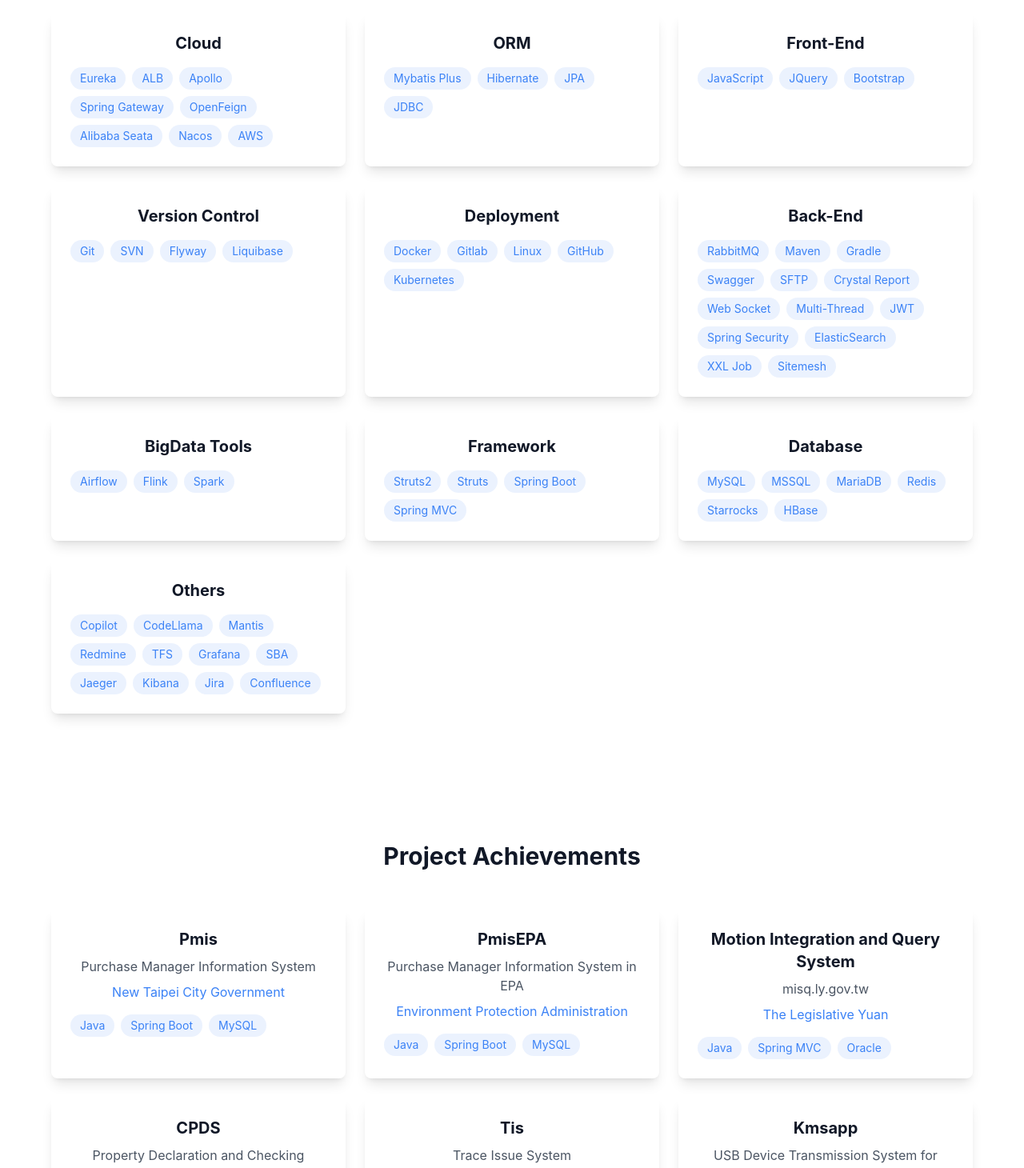
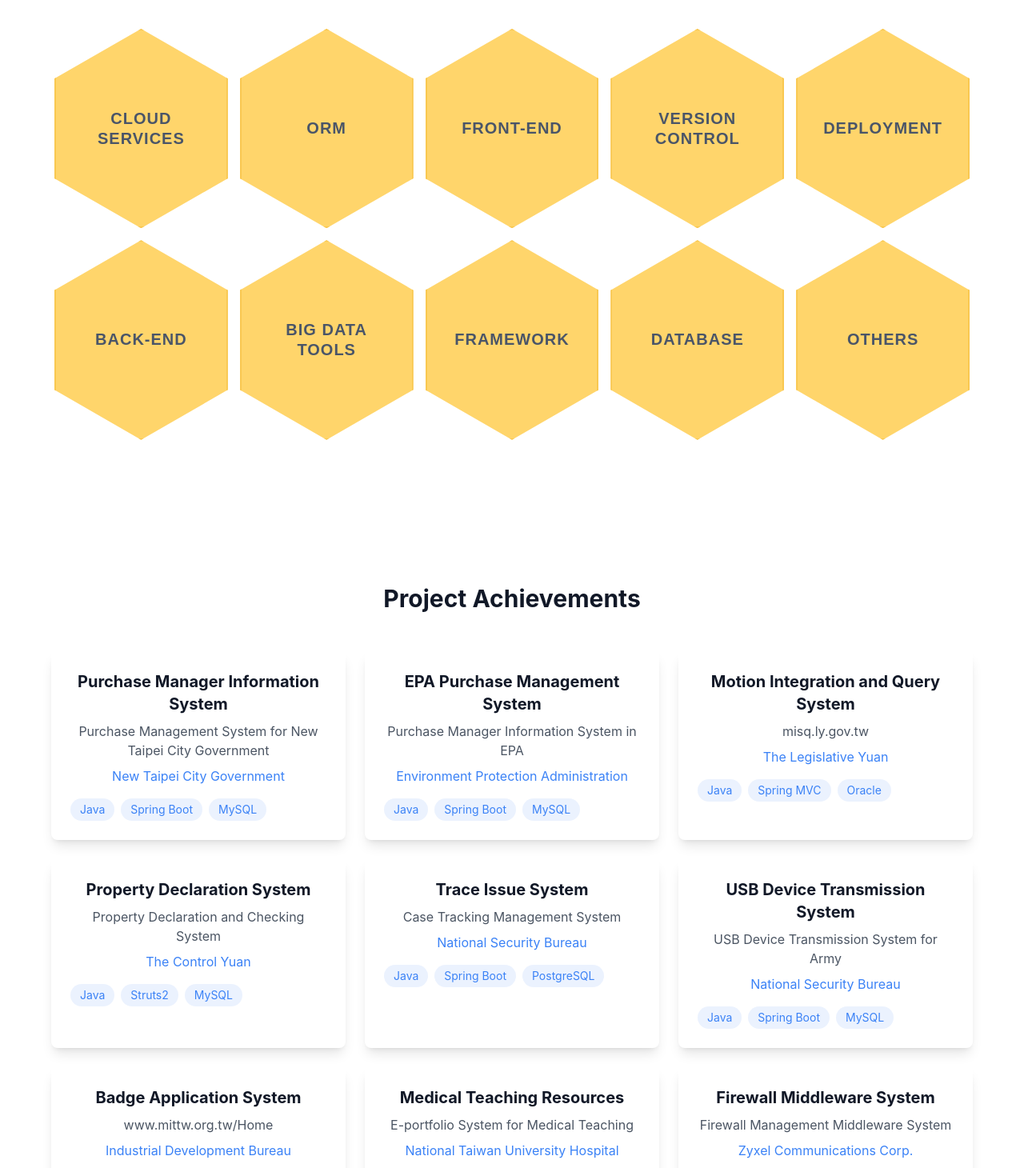
Before and after one commit to tankfinal/xarenvich-portfolio, a React (Vite) app: page / in a window 1280 px wide. Shown: the part 4620-6080 px from the top of the page at 80% size. Built offline with nearby package versions, Linux system fonts and the light colour scheme.

Commit message:
feat: add i18n support for Projects component and update translations

```diff
--- a/src/components/Projects.jsx
+++ b/src/components/Projects.jsx
@@ -1,64 +1,49 @@
 import React from 'react';
 import { motion } from 'framer-motion';
+import { useTranslation } from 'react-i18next';
 
 const projects = [
   {
-    title: "Pmis",
-    description: "Purchase Manager Information System",
-    client: "New Taipei City Government",
+    id: 'pmis',
     technologies: ["Java", "Spring Boot", "MySQL"]
   },
   {
-    title: "PmisEPA",
-    description: "Purchase Manager Information System in EPA",
-    client: "Environment Protection Administration",
+    id: 'pmisEpa',
     technologies: ["Java", "Spring Boot", "MySQL"]
   },
   {
-    title: "Motion Integration and Query System",
-    description: "misq.ly.gov.tw",
-    client: "The Legislative Yuan",
+    id: 'motionSystem',
     technologies: ["Java", "Spring MVC", "Oracle"]
   },
   {
-    title: "CPDS",
-    description: "Property Declaration and Checking System",
-    client: "The Control Yuan",
+    id: 'cpds',
     technologies: ["Java", "Struts2", "MySQL"]
   },
   {
-    title: "Tis",
-    description: "Trace Issue System",
-    client: "National Security Bureau",
+    id: 'tis',
     technologies: ["Java", "Spring Boot", "PostgreSQL"]
   },
   {
-    title: "Kmsapp",
-    description: "USB Device Transmission System for Army",
-    client: "National Security Bureau",
+    id: 'kmsapp',
     technologies: ["Java", "Spring Boot", "MySQL"]
   },
   {
-    title: "Badge Application System",
-    description: "www.mittw.org.tw/Home",
-    client: "Industrial Development Bureau",
+    id: 'badgeSystem',
     technologies: ["Java", "Spring MVC", "MySQL"]
   },
   {
-    title: "E-portfolio",
-    description: "Medical Teaching Resources",
-    client: "National Taiwan University Hospital",
+    id: 'eportfolio',
     technologies: ["Java", "Spring Boot", "MongoDB"]
   },
   {
-    title: "Fwmw",
-    description: "Firewall Middleware System",
-    client: "Zyxel Communications Corp.",
+    id: 'fwmw',
     technologies: ["Java", "Spring Boot", "Redis"]
   }
 ];
 
 const ProjectCard = ({ project }) => {
+  const { t } = useTranslation();
+
   return (
     <motion.div
       initial={{ opacity: 0, y: 20 }}
@@ -66,9 +51,15 @@
       transition={{ duration: 0.5 }}
       className="p-6 bg-tertiary-light dark:bg-tertiary-dark rounded-lg shadow-lg"
     >
-      <h3 className="text-xl font-bold mb-2 text-gray-900 dark:text-white">{project.title}</h3>
-      <p className="text-secondary-light dark:text-secondary-dark mb-2">{project.description}</p>
-      <p className="text-accent-light dark:text-accent-dark mb-4">{project.client}</p>
+      <h3 className="text-xl font-bold mb-2 text-gray-900 dark:text-white">
+        {t(`projects.items.${project.id}.title`)}
+      </h3>
+      <p className="text-secondary-light dark:text-secondary-dark mb-2">
+        {t(`projects.items.${project.id}.description`)}
+      </p>
+      <p className="text-accent-light dark:text-accent-dark mb-4">
+        {t(`projects.items.${project.id}.client`)}
+      </p>
       <div className="flex flex-wrap gap-2">
         {project.technologies.map((tech, index) => (
           <span
@@ -84,11 +75,13 @@
 };
 
 const Projects = () => {
+  const { t } = useTranslation();
+
   return (
     <section id="projects" className="py-20 bg-tertiary-light/50 dark:bg-tertiary-dark/50">
       <div className="max-w-7xl mx-auto px-4 sm:px-6 lg:px-8">
         <h2 className="text-3xl font-bold text-center mb-12 text-gray-900 dark:text-white">
-          Project Achievements
+          {t('projects.title')}
         </h2>
         <div className="grid grid-cols-1 md:grid-cols-2 lg:grid-cols-3 gap-6">
           {projects.map((project, index) => (
--- a/src/components/Skills.jsx
+++ b/src/components/Skills.jsx
@@ -1,82 +1,89 @@
-import React from 'react';
-import { motion } from 'framer-motion';
+import React, { useState } from 'react';
+import { useTranslation } from 'react-i18next';
 
 const skillCategories = [
   {
-    title: "Cloud",
+    id: 'cloud',
     skills: ["Eureka", "ALB", "Apollo", "Spring Gateway", "OpenFeign", "Alibaba Seata", "Nacos", "AWS"]
   },
   {
-    title: "ORM",
+    id: 'orm',
     skills: ["Mybatis Plus", "Hibernate", "JPA", "JDBC"]
   },
   {
-    title: "Front-End",
+    id: 'frontend',
     skills: ["JavaScript", "JQuery", "Bootstrap"]
   },
   {
-    title: "Version Control",
+    id: 'versionControl',
     skills: ["Git", "SVN", "Flyway", "Liquibase"]
   },
   {
-    title: "Deployment",
+    id: 'deployment',
     skills: ["Docker", "Gitlab", "Linux", "GitHub", "Kubernetes"]
   },
   {
-    title: "Back-End",
+    id: 'backend',
     skills: ["RabbitMQ", "Maven", "Gradle", "Swagger", "SFTP", "Crystal Report", "Web Socket", "Multi-Thread", "JWT", "Spring Security", "ElasticSearch", "XXL Job", "Sitemesh"]
   },
   {
-    title: "BigData Tools",
+    id: 'bigdata',
     skills: ["Airflow", "Flink", "Spark"]
   },
   {
-    title: "Framework",
+    id: 'framework',
     skills: ["Struts2", "Struts", "Spring Boot", "Spring MVC"]
   },
   {
-    title: "Database",
+    id: 'database',
     skills: ["MySQL", "MSSQL", "MariaDB", "Redis", "Starrocks", "HBase"]
   },
   {
-    title: "Others",
+    id: 'others',
     skills: ["Copilot", "CodeLlama", "Mantis", "Redmine", "TFS", "Grafana", "SBA", "Jaeger", "Kibana", "Jira", "Confluence"]
   }
 ];
 
-const SkillCategory = ({ category }) => {
-  return (
-    <motion.div
-      initial={{ opacity: 0, y: 20 }}
-      whileInView={{ opacity: 1, y: 0 }}
-      transition={{ duration: 0.5 }}
-      className="p-6 bg-tertiary-light dark:bg-tertiary-dark rounded-lg shadow-lg"
-    >
-      <h3 className="text-xl font-bold mb-4 text-gray-900 dark:text-white">{category.title}</h3>
-      <div className="flex flex-wrap gap-2">
-        {category.skills.map((skill, index) => (
-          <span
-            key={index}
-            className="px-3 py-1 bg-accent-light/10 dark:bg-accent-dark/10 text-accent-light dark:text-accent-dark rounded-full text-sm"
-          >
-            {skill}
-          </span>
-        ))}
-      </div>
-    </motion.div>
-  );
-};
+const Skills = () => {
+  const { t } = useTranslation();
+  const [activeSkill, setActiveSkill] = useState(null);
 
-const Skills = () => {
   return (
     <section id="skills" className="py-20">
-      <div className="max-w-7xl mx-auto px-4 sm:px-6 lg:px-8">
-        <h2 className="text-3xl font-bold text-center mb-12 text-gray-900 dark:text-white">
-          Professional Skills
+      <div className="container mx-auto px-4">
+        <h2 className="text-3xl font-bold mb-12 text-center">
+          {t('skills.title')}
         </h2>
-        <div className="grid grid-cols-1 md:grid-cols-2 lg:grid-cols-3 gap-6">
+
+        <div className="hexagon-grid">
           {skillCategories.map((category, index) => (
-            <SkillCategory key={index} category={category} />
+            <div
+              key={index}
+              className="hexagon-wrapper"
+              onMouseEnter={() => setActiveSkill(category)}
+              onMouseLeave={() => setActiveSkill(null)}
+            >
+              <div className="hexagon">
+                <div className="hexagon-content">
+                  <span className="hexagon-title">{t(`skills.categories.${category.id}`)}</span>
+                </div>
+              </div>
+
+              {activeSkill === category && (
+                <div className="skill-popup">
+                  <div className="skill-popup-header">
+                    <h3 className="text-xl font-bold">{t(`skills.categories.${category.id}`)}</h3>
+                  </div>
+                  <div className="skill-popup-content">
+                    {category.skills.map((skill, idx) => (
+                      <span key={idx} className="skill-tag">
+                        {skill}
+                      </span>
+                    ))}
+                  </div>
+                </div>
+              )}
+            </div>
           ))}
         </div>
       </div>
--- a/src/index.css
+++ b/src/index.css
@@ -146,6 +146,147 @@
   background-size: 20px 20px;
 }
 
+/* Hexagon Grid */
+.hexagon-grid {
+  display: grid;
+  grid-template-columns: repeat(5, 1fr);
+  grid-gap: 15px;
+  padding: 20px;
+  margin: 0 auto;
+  max-width: 1200px;
+}
+
+.hexagon-wrapper {
+  width: 100%;
+  padding-top: 115%;
+  position: relative;
+}
+
+.hexagon {
+  position: absolute;
+  top: 0;
+  left: 0;
+  width: 100%;
+  height: 100%;
+  background: #ffd56b;
+  clip-path: polygon(50% 0%, 100% 25%, 100% 75%, 50% 100%, 0% 75%, 0% 25%);
+  transition: all 0.3s ease;
+  cursor: pointer;
+  display: flex;
+  align-items: center;
+  justify-content: center;
+  border: 2px solid #f9c851;
+}
+
+.hexagon:hover {
+  transform: scale(1.05);
+  background: #f9c851;
+  border-color: #f3a953;
+  box-shadow: 0 8px 16px rgba(0, 0, 0, 0.1);
+}
+
+.hexagon-content {
+  text-align: center;
+  color: #4b5563;
+  z-index: 1;
+  padding: 1rem;
+  width: 100%;
+}
+
+.hexagon-title {
+  font-size: 1.25rem;
+  font-weight: 700;
+  font-family: 'Montserrat', sans-serif;
+  text-transform: uppercase;
+  letter-spacing: 0.05em;
+  line-height: 1.2;
+  color: #4a5568;
+}
+
+.skill-popup {
+  position: absolute;
+  top: 100%;
+  left: 50%;
+  transform: translateX(-50%);
+  background: white;
+  border-radius: 8px;
+  box-shadow: 0 4px 20px rgba(0, 0, 0, 0.15);
+  padding: 1rem;
+  z-index: 1000;
+  min-width: 300px;
+  margin-top: 10px;
+  opacity: 0;
+  animation: fadeIn 0.2s ease forwards;
+}
+
+.skill-popup::before {
+  content: '';
+  position: absolute;
+  top: -8px;
+  left: 50%;
+  transform: translateX(-50%);
+  border-left: 8px solid transparent;
+  border-right: 8px solid transparent;
+  border-bottom: 8px solid white;
+}
+
+.skill-popup-header {
+  display: flex;
+  align-items: center;
+  margin-bottom: 1rem;
+}
+
+.skill-popup-content {
+  display: flex;
+  flex-wrap: wrap;
+  gap: 0.5rem;
+}
+
+.skill-tag {
+  background: #fef3c7;
+  color: #92400e;
+  padding: 0.5rem 1rem;
+  border-radius: 9999px;
+  font-size: 0.875rem;
+  border: 1px solid #f59e0b;
+  white-space: nowrap;
+}
+
+@keyframes fadeIn {
+  from {
+    opacity: 0;
+    transform: translate(-50%, 10px);
+  }
+  to {
+    opacity: 1;
+    transform: translate(-50%, 0);
+  }
+}
+
+@media (max-width: 1024px) {
+  .hexagon-grid {
+    grid-template-columns: repeat(4, 1fr);
+  }
+  .hexagon-title {
+    font-size: 1.125rem;
+  }
+}
+
+@media (max-width: 768px) {
+  .hexagon-grid {
+    grid-template-columns: repeat(3, 1fr);
+  }
+  .hexagon-title {
+    font-size: 1rem;
+  }
+}
+
+@media (max-width: 640px) {
+  .hexagon-grid {
+    grid-template-columns: repeat(2, 1fr);
+  }
+}
+
 @media (prefers-color-scheme: light) {
   :root {
     color: #213547;
--- a/src/locales/en.js
+++ b/src/locales/en.js
@@ -139,25 +139,91 @@
       title: "Portfolio",
       view_project: "View Project",
     },
+    projects: {
+      title: 'Project Achievements',
+      items: {
+        pmis: {
+          title: 'Purchase Manager Information System',
+          description: 'Purchase Management System for New Taipei City Government',
+          client: 'New Taipei City Government'
+        },
+        pmisEpa: {
+          title: 'EPA Purchase Management System',
+          description: 'Purchase Manager Information System in EPA',
+          client: 'Environment Protection Administration'
+        },
+        motionSystem: {
+          title: 'Motion Integration and Query System',
+          description: 'misq.ly.gov.tw',
+          client: 'The Legislative Yuan'
+        },
+        cpds: {
+          title: 'Property Declaration System',
+          description: 'Property Declaration and Checking System',
+          client: 'The Control Yuan'
+        },
+        tis: {
+          title: 'Trace Issue System',
+          description: 'Case Tracking Management System',
+          client: 'National Security Bureau'
+        },
+        kmsapp: {
+          title: 'USB Device Transmission System',
+          description: 'USB Device Transmission System for Army',
+          client: 'National Security Bureau'
+        },
+        badgeSystem: {
+          title: 'Badge Application System',
+          description: 'www.mittw.org.tw/Home',
+          client: 'Industrial Development Bureau'
+        },
+        eportfolio: {
+          title: 'Medical Teaching Resources',
+          description: 'E-portfolio System for Medical Teaching',
+          client: 'National Taiwan University Hospital'
+        },
+        fwmw: {
+          title: 'Firewall Middleware System',
+          description: 'Firewall Management Middleware System',
+          client: 'Zyxel Communications Corp.'
+        }
+      }
+    },
     skills: {
-      title: "Skills",
+      title: "Professional Skills",
       categories: {
-        cloud: "Cloud",
+        cloud: "Cloud Services",
         orm: "ORM",
         frontend: "Front-End",
+        versionControl: "Version Control",
+        deployment: "Deployment",
         backend: "Back-End",
-        database: "Database",
-        deployment: "Deployment",
         bigdata: "Big Data Tools",
         framework: "Framework",
-        versionControl: "Version Control",
+        database: "Database",
         others: "Others"
       }
     },
-    projects: {
-      title: "Project Achievements",
-      client: "Client",
-      technologies: "Technologies"
+    achievements: {
+      title: 'Project Achievements',
+      items: {
+        projectCount: {
+          number: '50+',
+          label: 'Projects Completed'
+        },
+        experience: {
+          number: '8+',
+          label: 'Years Experience'
+        },
+        clients: {
+          number: '30+',
+          label: 'Happy Clients'
+        },
+        awards: {
+          number: '15+',
+          label: 'Awards Received'
+        }
+      }
     },
     contact: {
       title: "Contact",
--- a/src/locales/zh.js
+++ b/src/locales/zh.js
@@ -114,48 +114,18 @@
       }
     },
     skills: {
-      title: "技能",
+      title: '專業技能',
       categories: {
-        cloud: {
-          title: "雲端技術",
-          items: ["AWS", "GCP", "Azure", "Docker", "Kubernetes"]
-        },
-        orm: {
-          title: "ORM 框架",
-          items: ["Hibernate", "Mybatis", "Sequelize", "Prisma"]
-        },
-        frontend: {
-          title: "前端技術",
-          items: ["React", "Vue", "Angular", "Next.js", "Tailwind CSS"]
-        },
-        backend: {
-          title: "後端技術",
-          items: ["Node.js", "Spring Boot", "Express", "Django"]
-        },
-        database: {
-          title: "資料庫",
-          items: ["MySQL", "PostgreSQL", "MongoDB", "Redis"]
-        },
-        deployment: {
-          title: "部署工具",
-          items: ["Jenkins", "GitLab CI", "GitHub Actions", "ArgoCD"]
-        },
-        bigdata: {
-          title: "大數據工具",
-          items: ["Hadoop", "Spark", "Flink", "Kafka"]
-        },
-        framework: {
-          title: "框架",
-          items: ["Spring Cloud", "NestJS", "FastAPI"]
-        },
-        versionControl: {
-          title: "版本控制",
-          items: ["Git", "SVN"]
-        },
-        other: {
-          title: "其他",
-          items: ["Linux", "Bash", "Python", "Java", "Scala"]
-        }
+        cloud: '雲服務',
+        orm: '資料映射',
+        frontend: '前端開發',
+        versionControl: '版本控制',
+        deployment: '部署工具',
+        backend: '後端開發',
+        bigdata: '大數據工具',
+        framework: '框架',
+        database: '資料庫',
+        others: '其他工具'
       }
     },
     portfolio: {
@@ -163,21 +133,75 @@
       view_project: "查看專案",
     },
     projects: {
-      title: "專案",
-      items: [
-        {
-          title: "電商平台",
-          description: "具有即時庫存管理功能的全棧電商平台",
-          tech: ["React", "Node.js", "MongoDB", "Redis", "Docker"],
-          link: "https://github.com/username/project"
+      title: '專案成就',
+      items: {
+        pmis: {
+          title: '採購管理資訊系統',
+          description: '新北市政府採購管理系統',
+          client: '新北市政府'
         },
-        {
-          title: "任務管理系統",
-          description: "具有基於角色的訪問控制的企業任務管理系統",
-          tech: ["Vue.js", "Spring Boot", "PostgreSQL", "Kubernetes"],
-          link: "https://github.com/username/project"
+        pmisEpa: {
+          title: '環保署採購管理系統',
+          description: '環保署採購管理資訊系統',
+          client: '行政院環境保護署'
+        },
+        motionSystem: {
+          title: '議案整合查詢系統',
+          description: 'misq.ly.gov.tw',
+          client: '立法院'
+        },
+        cpds: {
+          title: '財產申報與查核系統',
+          description: '財產申報與自動比對查核系統',
+          client: '監察院'
+        },
+        tis: {
+          title: '追蹤管理系統',
+          description: '案件追蹤管理系統',
+          client: '國家安全局'
+        },
+        kmsapp: {
+          title: 'USB裝置傳輸系統',
+          description: '軍方USB裝置傳輸管理系統',
+          client: '國家安全局'
+        },
+        badgeSystem: {
+          title: '徽章申請系統',
+          description: 'www.mittw.org.tw/Home',
+          client: '工業局'
+        },
+        eportfolio: {
+          title: '醫學教學資源系統',
+          description: '醫學教學資源電子化系統',
+          client: '台大醫院'
+        },
+        fwmw: {
+          title: '防火牆中介系統',
+          description: '防火牆管理中介系統',
+          client: '合勤科技'
         }
-      ]
+      }
+    },
+    achievements: {
+      title: '專案成就',
+      items: {
+        projectCount: {
+          number: '50+',
+          label: '完成專案'
+        },
+        experience: {
+          number: '8+',
+          label: '年資歷'
+        },
+        clients: {
+          number: '30+',
+          label: '合作客戶'
+        },
+        awards: {
+          number: '15+',
+          label: '獲獎認可'
+        }
+      }
     },
     contact: {
       title: "聯絡方式",
```
Also changed, not shown: src/components/ProjectAchievements.jsx (added, +46 -0 lines), public/hexagon-hover.svg (added), public/hexagon.svg (added).
